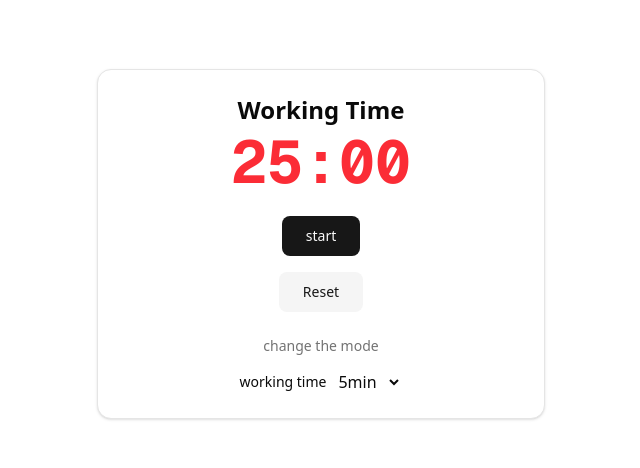
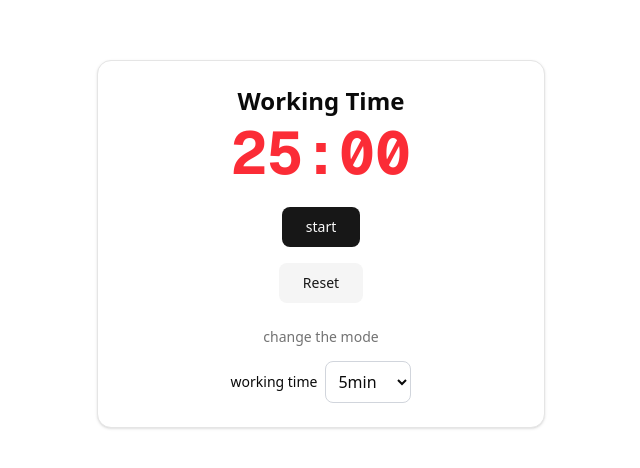
Before and after one commit to asahhiy/Ai_timer, a Next.js app: page / in a window 1280 px wide. Shown: the part 156-624 px from the top of the page, without its empty margins (319-959 px from the left). Built offline with nearby package versions, Linux system fonts and the light colour scheme.

Commit message:
tailwindcss使っただけ

```diff
--- a/src/components/TimerApp.tsx
+++ b/src/components/TimerApp.tsx
@@ -106,12 +106,13 @@ export default function TimerApp() {
             <select value={workDuration} onChange={(e) => {
               const newDuration = parseInt(e.target.value);
               setWorkDuration(newDuration)
-              if (mode === 'work' && !isRunning) {
+              if (mode === 'work' && isRunning) {
                 setTimeLeft({ minutes: newDuration, seconds: 0 })
+                console.log('mode is work');
               }
-              setTimeLeft({ minutes: newDuration, seconds: 0 });
 
             }}
+              className="p-2 border border-gray-300 rounded-md focus:ring-2 focus:ring-blue-500"
             >
               {[5, 10, 15, 30, 45, 60].map((minutes) => (
                 <option key={minutes} value={minutes}>{minutes}min</option>
```
